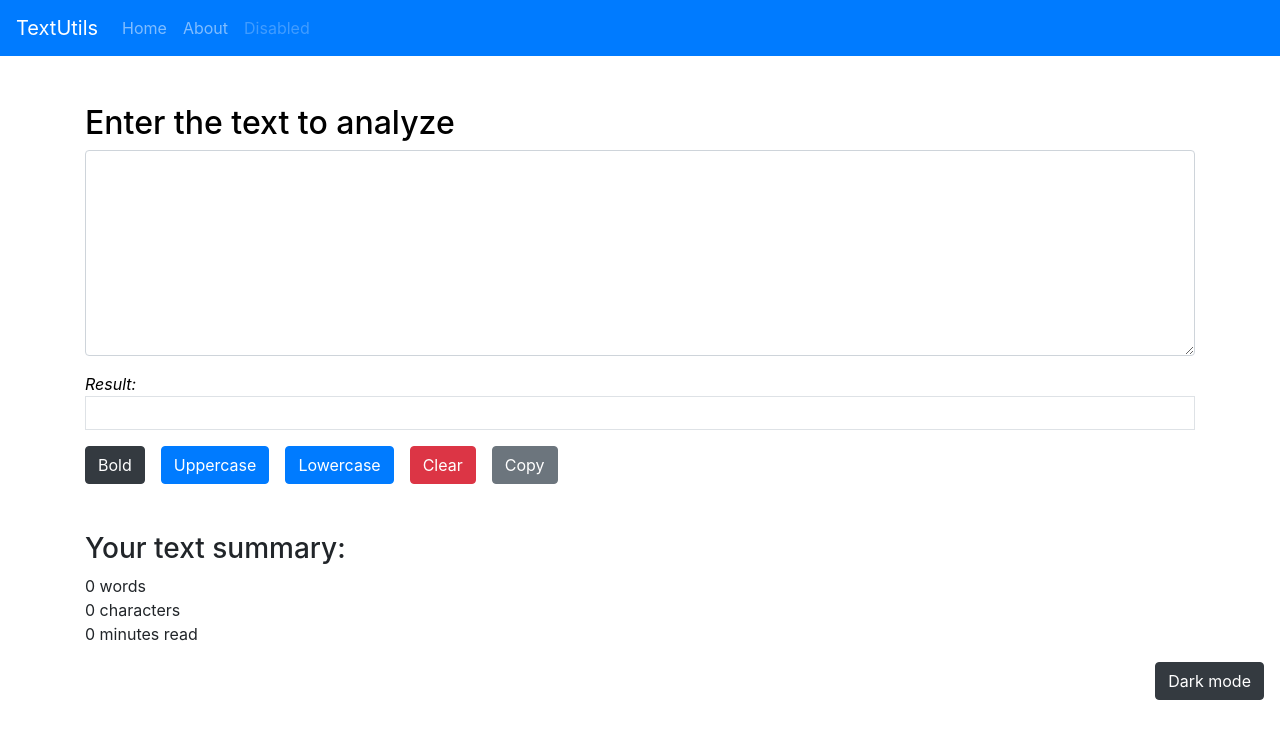
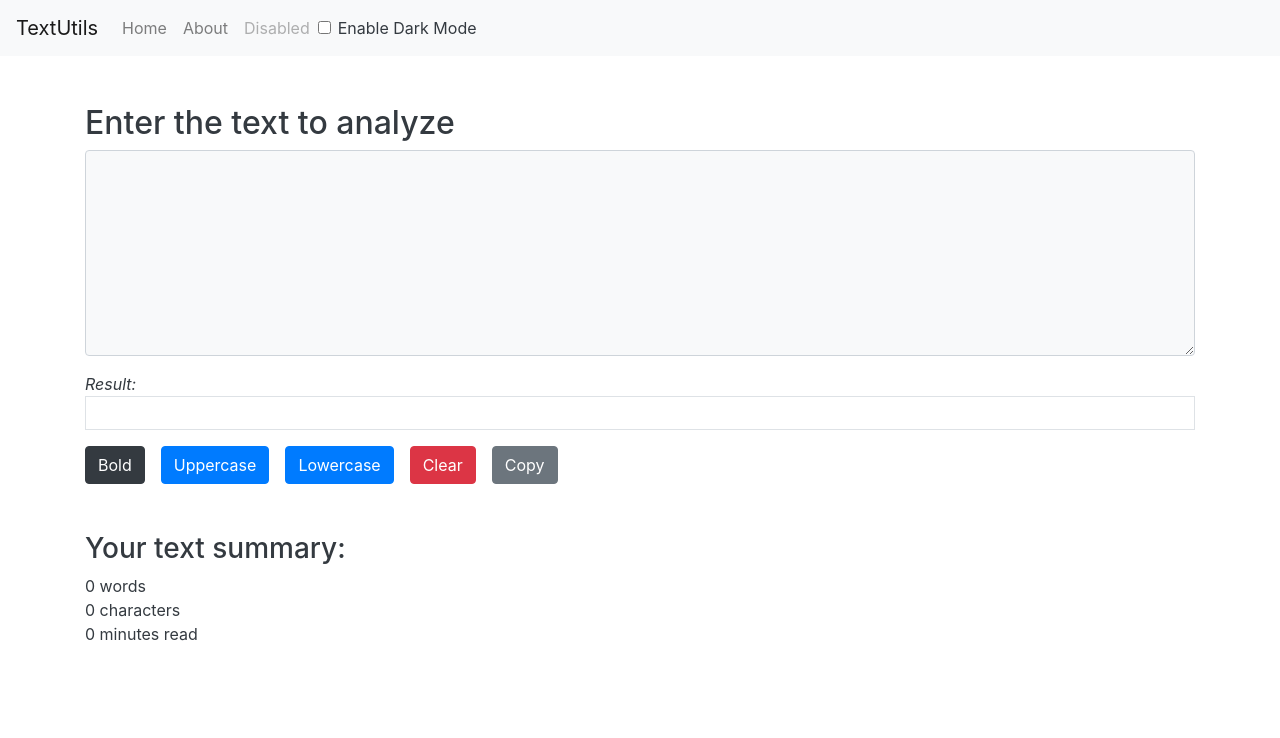
Before and after one commit to diwash007/Text-Utilities, a React (Create React App) app: page / in a window 1280 px wide. Shown: the top 738 px of the page. Built offline with nearby package versions, Linux system fonts and the light colour scheme.

Commit message:
add dark mode full

```diff
--- a/src/App.js
+++ b/src/App.js
@@ -2,12 +2,24 @@
 import './App.css';
 import Navbar from './components/Navbar';
 import TextForm from './components/TextForm';
+import {useState} from 'react'
 
 function App() {
+  const [mode, setMode] = useState('light'); // dark mode enabled or not
+  const toggleMode = () => {
+    if(mode === 'light') {
+      setMode('dark');
+      document.body.style.background = "#494f55";
+    }
+    else{
+      setMode('light');
+      document.body.style.background = "white";
+    }
+  }
   return (
     <>
-    <Navbar title="TextUtils" />
-    <TextForm heading="Enter the text to analyze"/>
+    <Navbar title="TextUtils" mode={mode} toggleMode={toggleMode}/>
+    <TextForm heading="Enter the text to analyze" mode={mode}/>
     </>
   );
 }
--- a/src/components/Navbar.js
+++ b/src/components/Navbar.js
@@ -3,13 +3,13 @@ import PropTypes from 'prop-types'
 
 export default function Navbar(props) {
     return (
-        <nav className="navbar navbar-expand-lg navbar-dark bg-primary">
+        <nav className={`navbar navbar-expand-lg navbar-${props.mode} bg-${props.mode}`}>
         <a className="navbar-brand" href="/">{props.title}</a>
         <button className="navbar-toggler" type="button" data-toggle="collapse" data-target="#navbarNav" aria-controls="navbarNav" aria-expanded="false" aria-label="Toggle navigation">
         <span className="navbar-toggler-icon"></span>
         </button>
-        <div className="collapse navbar-collapse" id="navbarNav">
-        <ul className="navbar-nav">
+        <div className="collapse navbar-collapse" id="navbarSupportedContent">
+        <ul className="navbar-nav me-auto mb-2 mb-lg-0">
         <li className="nav-item">
         <a className="nav-link" href="/">Home</a>
         </li>
@@ -20,6 +20,10 @@ export default function Navbar(props) {
         <a className="nav-link disabled" href="/" tabIndex="-1" aria-disabled="true">Disabled</a>
         </li>
         </ul>
+        <div className={`form-check form-switch text-${props.mode==='light'?'dark':'light'}`}>
+        <input className="form-check-input" type="checkbox" id="flexSwitchCheckDefault" onClick={props.toggleMode}/>
+        <label className="form-check-label" htmlFor="flexSwitchCheckDefault">Enable Dark Mode</label>
+        </div>
         </div>
         </nav>
     )
--- a/src/components/TextForm.js
+++ b/src/components/TextForm.js
@@ -26,22 +26,22 @@ export default function TextForm(props) {
         navigator.clipboard.writeText(text);
     }
 
-    const toggleStyle = () => {
-        if(myStyle.color === "black"){
-            setStyle({
-                'color': 'white',
-                'background': 'black'
-            });
-            setBtnText("Light mode");
-        }
-        else {
-            setStyle({
-                'color': 'black',
-                'background': 'white'
-            });
-            setBtnText("Dark mode");
-        }
-    }
+    // const toggleStyle = () => {
+    //     if(myStyle.color === "black"){
+    //         setStyle({
+    //             'color': 'white',
+    //             'background': 'black'
+    //         });
+    //         setBtnText("Light mode");
+    //     }
+    //     else {
+    //         setStyle({
+    //             'color': 'black',
+    //             'background': 'white'
+    //         });
+    //         setBtnText("Dark mode");
+    //     }
+    // }
 
     const getWords = (text) => {
         let words = text.replace(/\s{2,}/g,' ').split(/\s|\n/);
@@ -51,19 +51,26 @@ export default function TextForm(props) {
         return words.length
     }
 
-    const [myStyle, setStyle] = useState({
-        'color': 'black',
-        'background': 'white'
-    })
-    const [btnText, setBtnText] = useState("Dark mode")
+    // const [myStyle, setStyle] = useState({
+    //     'color': 'black',
+    //     'background': 'white'
+    // })
+    // const [btnText, setBtnText] = useState("Dark mode")
+
     const [text, setText] = useState('');
     return (
         <>
-        <div className="container" style={myStyle}>
+        <div className={`container text-${props.mode==='light'?'dark':'light'}`}>
             <form>
             <div className="form-group mt-5">
             <h2>{props.heading}</h2>
-            <textarea className="form-control" onChange={handleChange} value={text} id="txt" rows="8"></textarea>
+            <textarea
+                className={`form-control text-${props.mode==='light'?'dark':'light'} bg-${props.mode}`}
+                onChange={handleChange}
+                value={text}
+                id="txt"
+                rows="8">
+                </textarea>
             </div>
             </form>
             <em>Result:</em>
@@ -76,14 +83,13 @@ export default function TextForm(props) {
             <button className="btn btn-danger ml-3" onClick={handleClear}>Clear</button>
             <button className="btn btn-secondary ml-3" onClick={handleCopy}>Copy</button>
         </div>
-        <div className="container mt-5">
+        <div className={`container mt-5 text-${props.mode==='light'?'dark':'light'}`}>
             <h3>Your text summary:</h3>
             <p> { getWords(text) } words <br/>
                 { text.length } characters <br/>
                 { getWords(text) * 0.008 } minutes read
             </p>
         </div>
-        <button className="btn btn-dark mr-3 position-sticky float-right" onClick={toggleStyle}>{btnText}</button>
         </>
     )
 }
```
